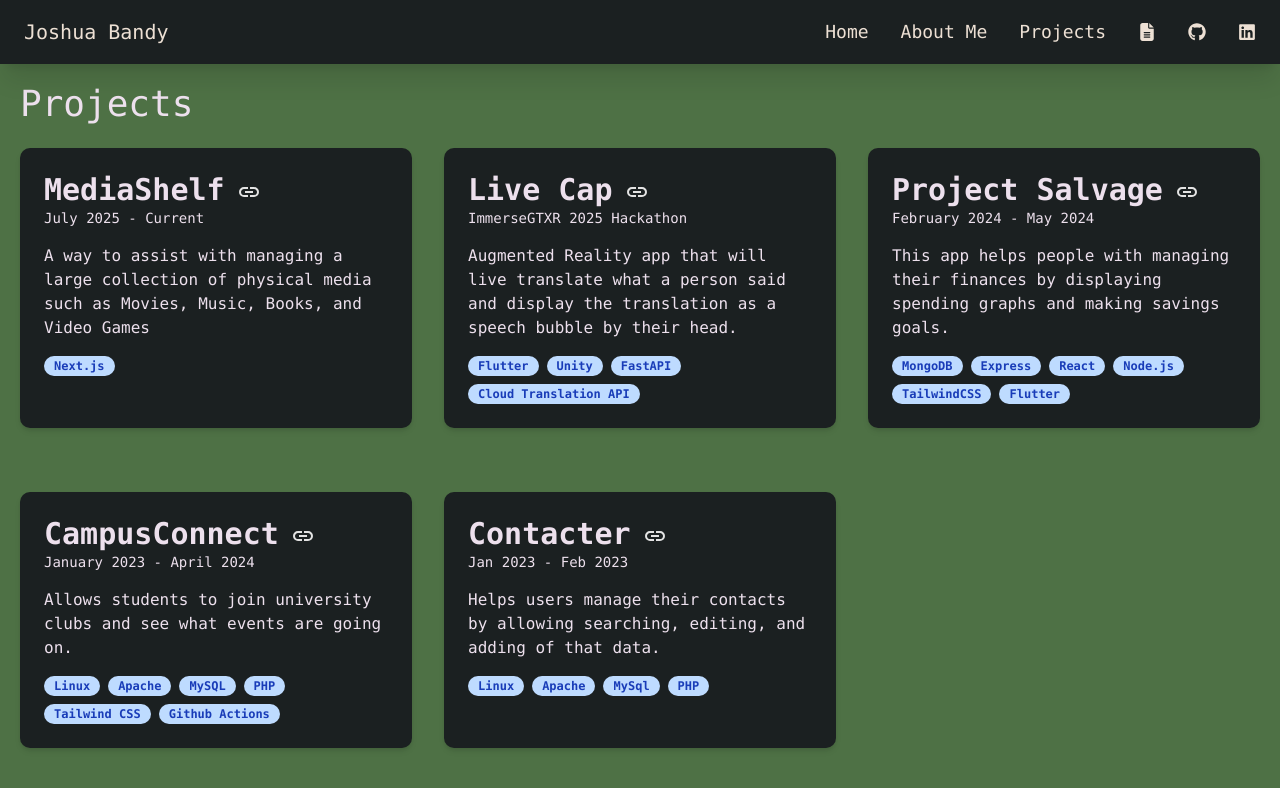
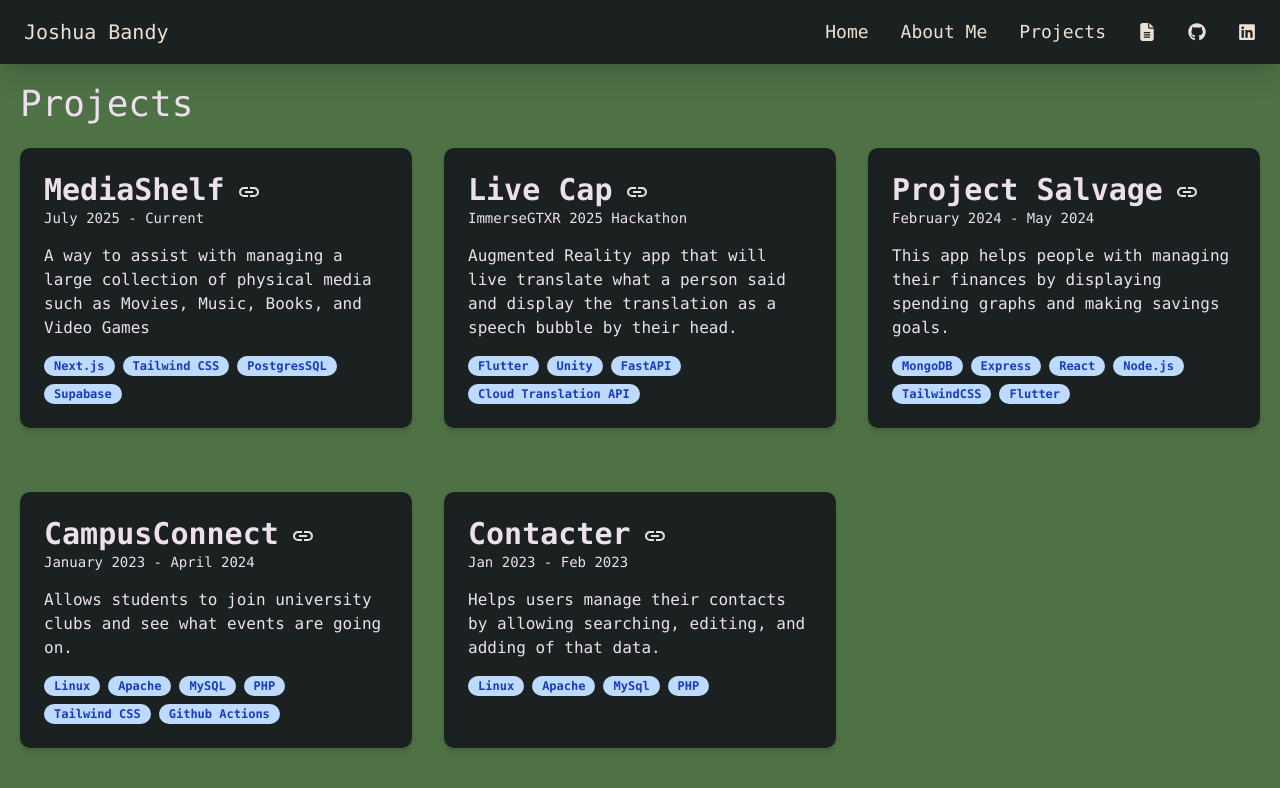
Before and after one commit to Lobbbey/portfolio, a Next.js app: page /projects in a window 1280 px wide. Shown: the top 788 px of the page. Built offline with nearby package versions, Linux system fonts and the light colour scheme.

Commit message:
Added more tags and updated resume

```diff
--- a/app/projects/page.tsx
+++ b/app/projects/page.tsx
@@ -19,7 +19,7 @@ export default function Projects() {
       info: {
         description:
           "A way to assist with managing a large collection of physical media such as Movies, Music, Books, and Video Games",
-        tags: ["Next.js"],
+        tags: ["Next.js", "Tailwind CSS", "PostgresSQL", "Supabase"],
       },
       logo: "",
       link: "https://github.com/Lobbbey/MediaShelf",
```
Also changed, not shown: 1 other file (tests, documents, lock files or other folders).
